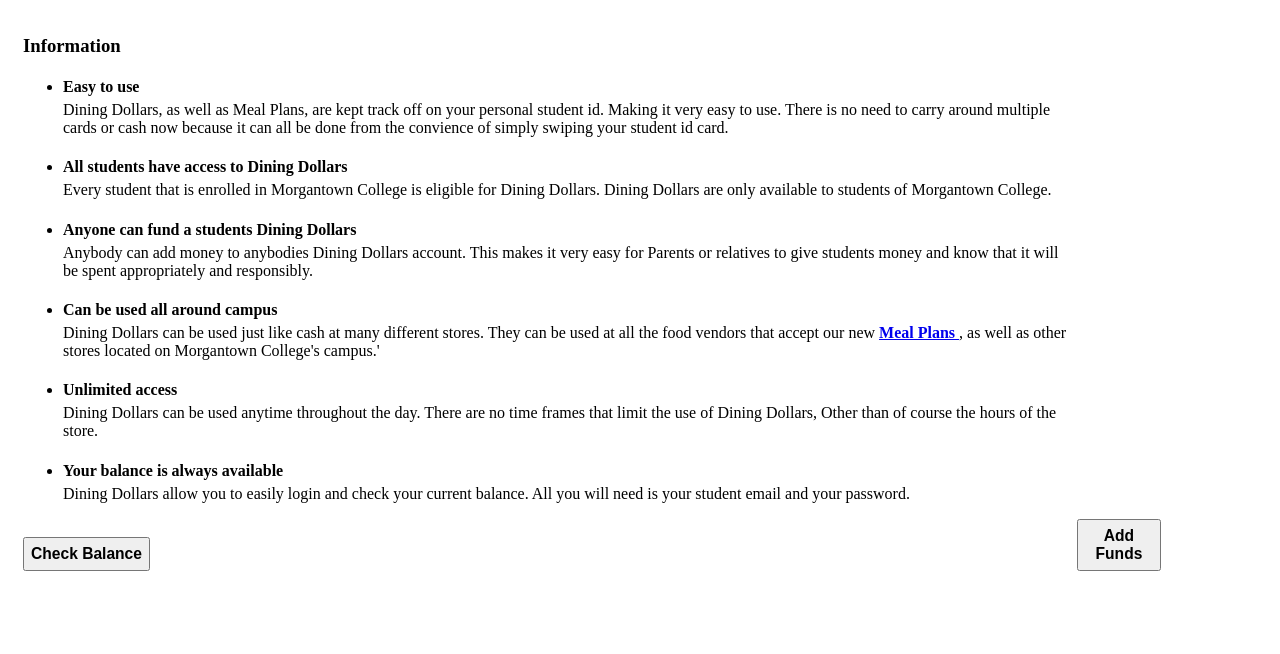
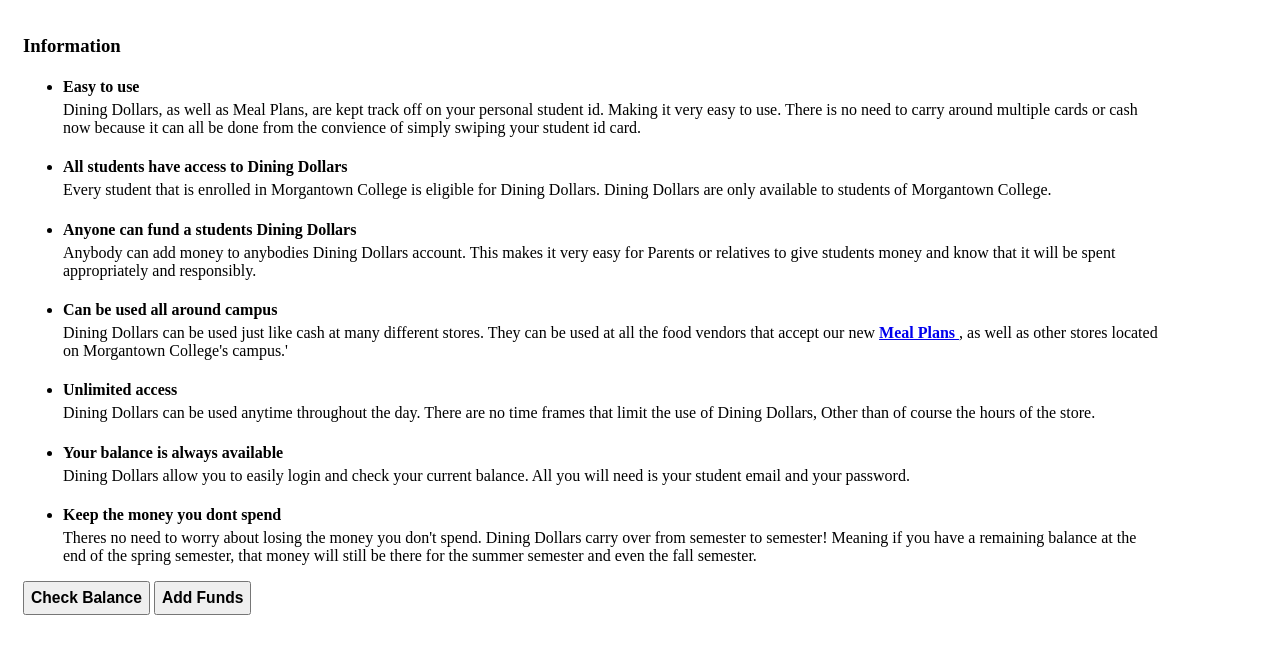
Before and after one commit to CS230STORK/Prototype, a plain HTML site: page DiningDollars.html in a window 1280 px wide. Shown: the part 118-772 px from the top of the page. Drawn offline with Linux system fonts and the light colour scheme.

Commit message:
Update DiningDollars.html

```diff
--- a/DiningDollars.html
+++ b/DiningDollars.html
@@ -41,7 +41,6 @@
 		display: table-cell;
 		margin : 500px;
 		}
-
 		h1{
 			margin-top:5px;
 			margin-bottom:5px;
@@ -54,7 +53,6 @@
 			margin-top:5px;
 		}
 		h4{
-
 			margin-bottom:5px;
 		}
 		li{
@@ -86,7 +84,7 @@
 </br>
 		<div id= "container" style="width:90%; margin:15px;">
 			<div class="row">
-				<div class="col" style= "padding left: 20px; vertical-align: top;  horizontal-align: space-around;">
+				<div class="col">
 				<h3>Information</h3>
 					<ul>
 						<li><h4>Easy to use</h4><font size="3";> Dining Dollars, as well as Meal Plans, are kept track off on your personal student id. Making it very easy to use. There is no need to carry around multiple cards or cash now because it can all be done from the convience of simply swiping your student id card. </font></li>
@@ -101,6 +99,8 @@
 
 						<li><h4>Your balance is always available</h4> <font size="3";> Dining Dollars allow you to easily login and check your current balance. All you will need is your student email and your password.</font></li>
 
+						<li><h4>Keep the money you dont spend</h4> <font size="3";> Theres no need to worry about losing the money you don't spend. Dining Dollars carry over from semester to semester! Meaning if you have a remaining balance at the end of the spring semester, that money will still be there for the summer semester and even the fall semester.</font></li>
+
 
 			</div>
 
@@ -109,8 +109,6 @@
 				<div class="col">
 				<button onclick="show('CheckBalance'); hide('Add');"><h3>Check Balance</h3></button>
 
-				</div>
-				<div class="col">
 				<button onclick="show('Add'); hide('CheckBalance');"><h3>Add Funds</h3></button>
 				</div>
 		</div>
```
